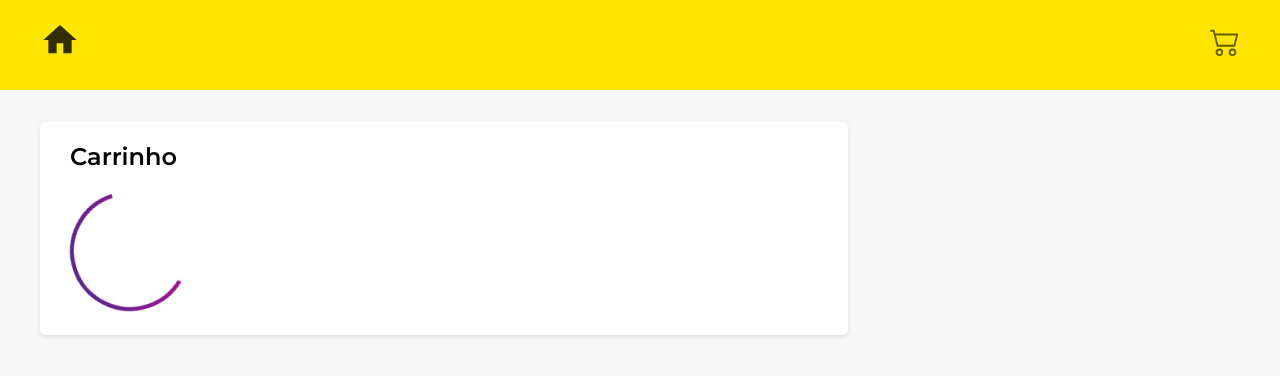
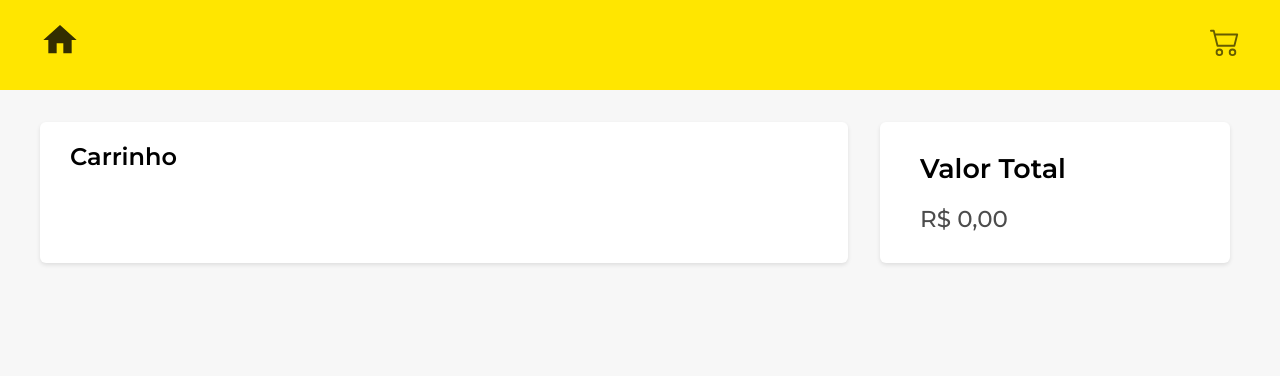
Before and after one commit to carolantero/CARRINHO_COMPRAS_MELI_FRONTEND, a React (Vite) app: page /cart in a window 1280 px wide. Shown: the top 376 px of the page. Built offline with nearby package versions, Linux system fonts and the light colour scheme.

Commit message:
feat: tirando componente CircularProgress caso carrinho esteja vazio e colocando o preço

```diff
--- a/src/components/Cart/Cart.jsx
+++ b/src/components/Cart/Cart.jsx
@@ -22,7 +22,15 @@ function Cart() {
     <div className="cart">
       <div className="cart-items">
         <h2>Carrinho</h2>
-        <GradientCircularProgress />
+      </div>
+      <div className="cart-resume">
+        <h3>Valor Total</h3>
+        <span>
+          {totalPrice.toLocaleString("pt-br", {
+            style: "currency",
+            currency: "BRL",
+          })}
+        </span>
       </div>
     </div>
   ) : (
```
